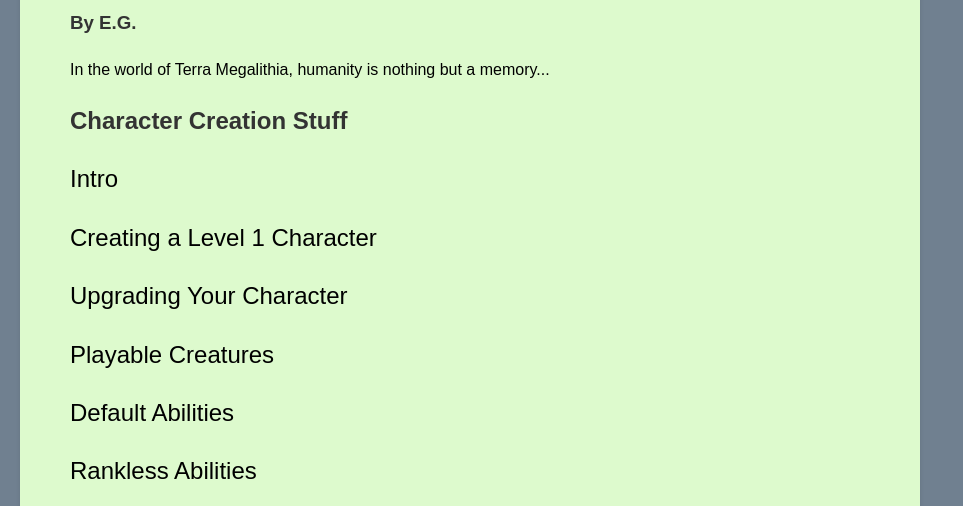
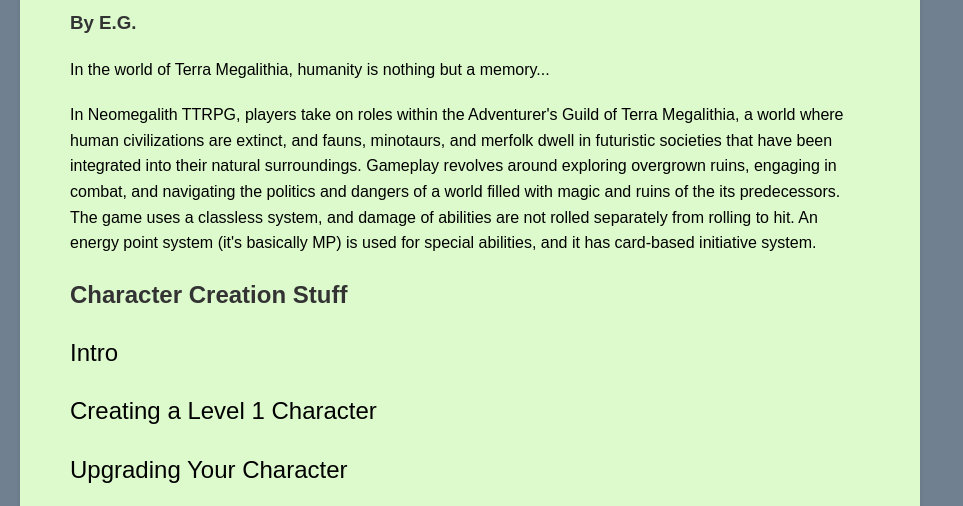
Before and after one commit to augustember/neomegalithia, a plain HTML site: page index.html in a window 1280 px wide. Shown: the part 287-793 px from the top of the page, without its empty margins (0-963 px from the left). Drawn offline with Linux system fonts and the light colour scheme.

Commit message:
Update index.html

```diff
--- a/index.html
+++ b/index.html
@@ -9,6 +9,8 @@
    <h3>By E.G.</h3>
   <p>
     In the world of Terra Megalithia, humanity is nothing but a memory...
+
+	<p>In Neomegalith TTRPG, players take on roles within the Adventurer's Guild of Terra Megalithia, a world where human civilizations are extinct, and fauns, minotaurs, and merfolk dwell in futuristic societies that have been integrated into their natural surroundings. Gameplay revolves around exploring overgrown ruins, engaging in combat, and navigating the politics and dangers of a world filled with magic and ruins of the its predecessors. The game uses a classless system, and damage of abilities are not rolled separately from rolling to hit. An energy point system (it's basically MP) is used for special abilities, and it has card-based initiative system.
   </p>
 		<h2>Character Creation Stuff</h2>
         <p><a href="intro.html">Intro</a></p>
```
